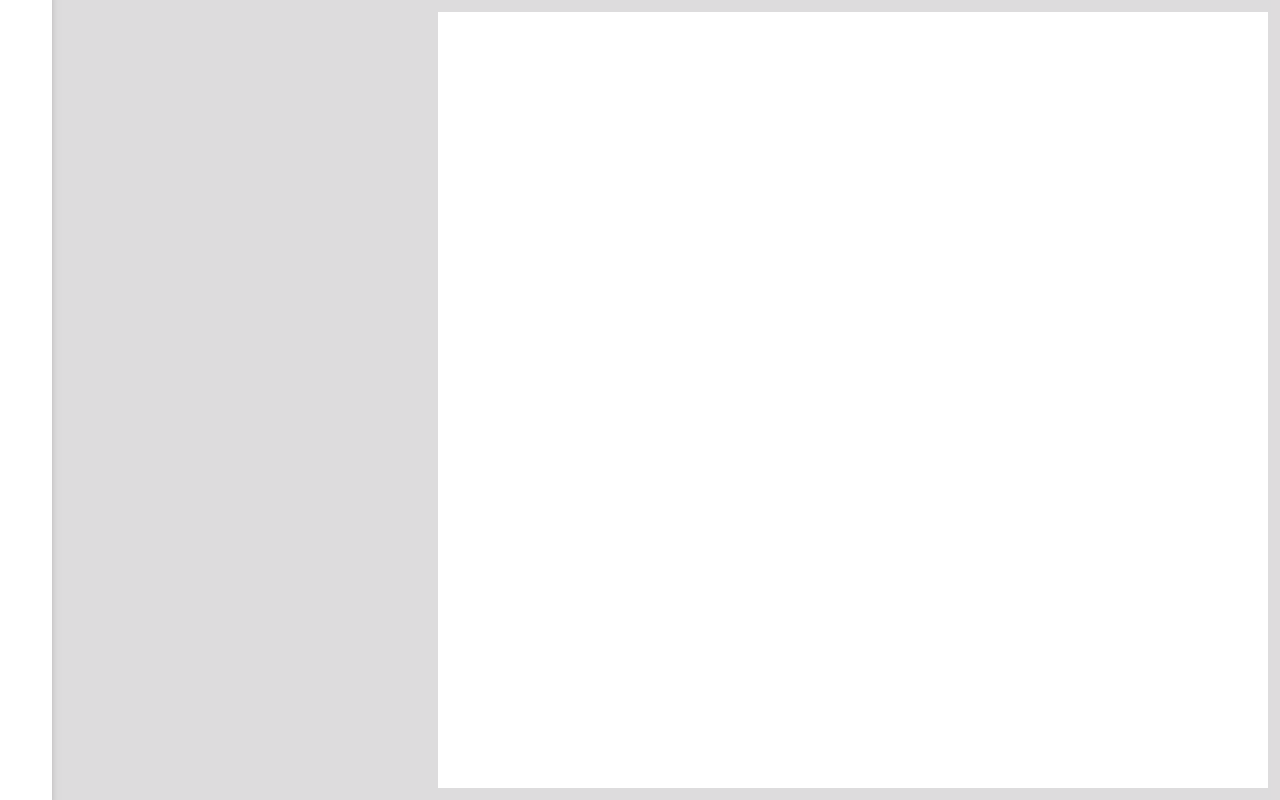
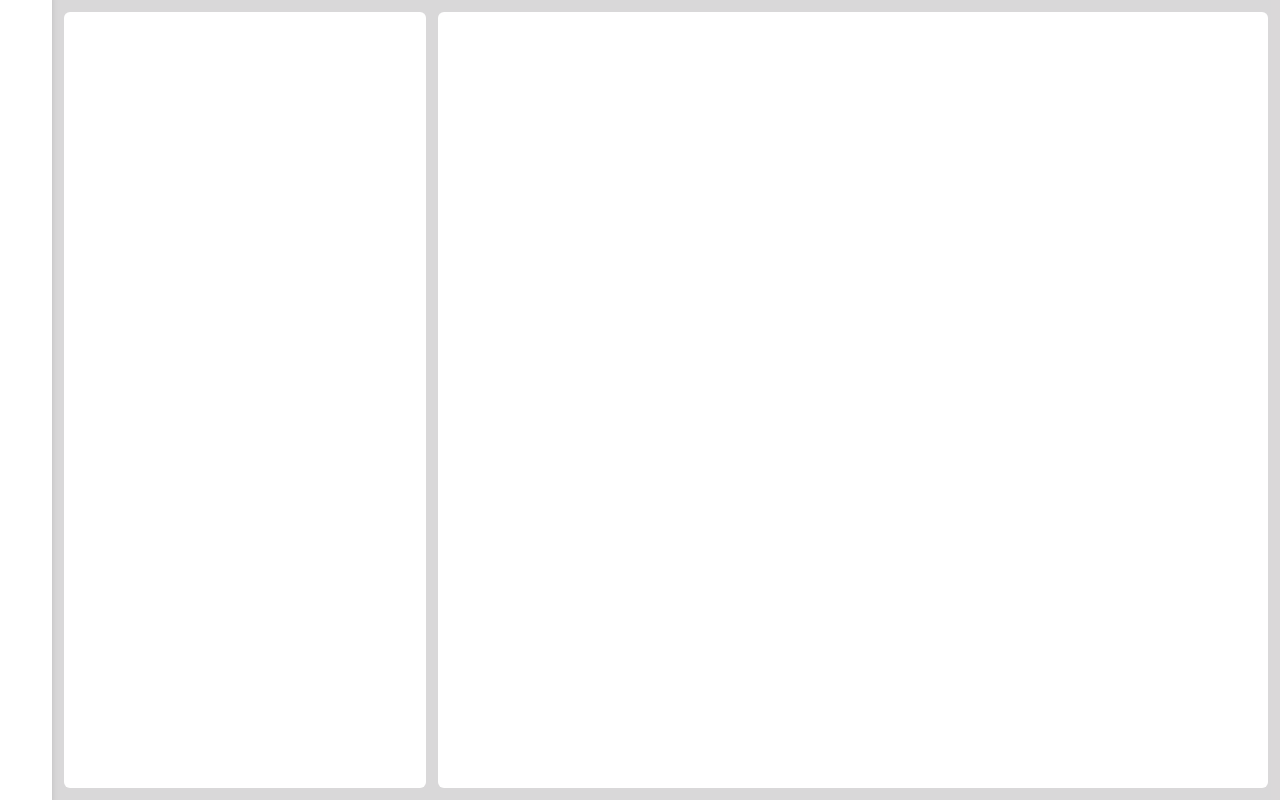
Before and after one commit to prince-jagani/chat-app-react, a React (Create React App) app in the folder client/: page / in a window 1280 px wide. Built offline with nearby package versions, Linux system fonts and the light colour scheme.

Commit message:
colors codes

```diff
--- a/client/src/App.css
+++ b/client/src/App.css
@@ -16,5 +16,5 @@
     padding: 12px;
     flex-grow: 1;
     position: relative;
-    background-color: #CDCBCCAA;
+    background-color: rgba(205, 203, 204, 0.75);
 }
--- a/client/src/Components/ChatUI/user-chats/user-chats.css
+++ b/client/src/Components/ChatUI/user-chats/user-chats.css
@@ -8,6 +8,8 @@
     width: 362px;
     margin-left: 0px;
     margin-right: 6px;
+    background-color: white;
+    border-radius: 6px;
 }
 
 .chatting-area {
@@ -21,4 +23,5 @@
     background-origin: padding-box;
     background-clip: border-box;
     background-color: white;
+    border-radius: 6px;
 }
```
Also changed, not shown: client/src/colors.json (added, +12 -0 lines).
